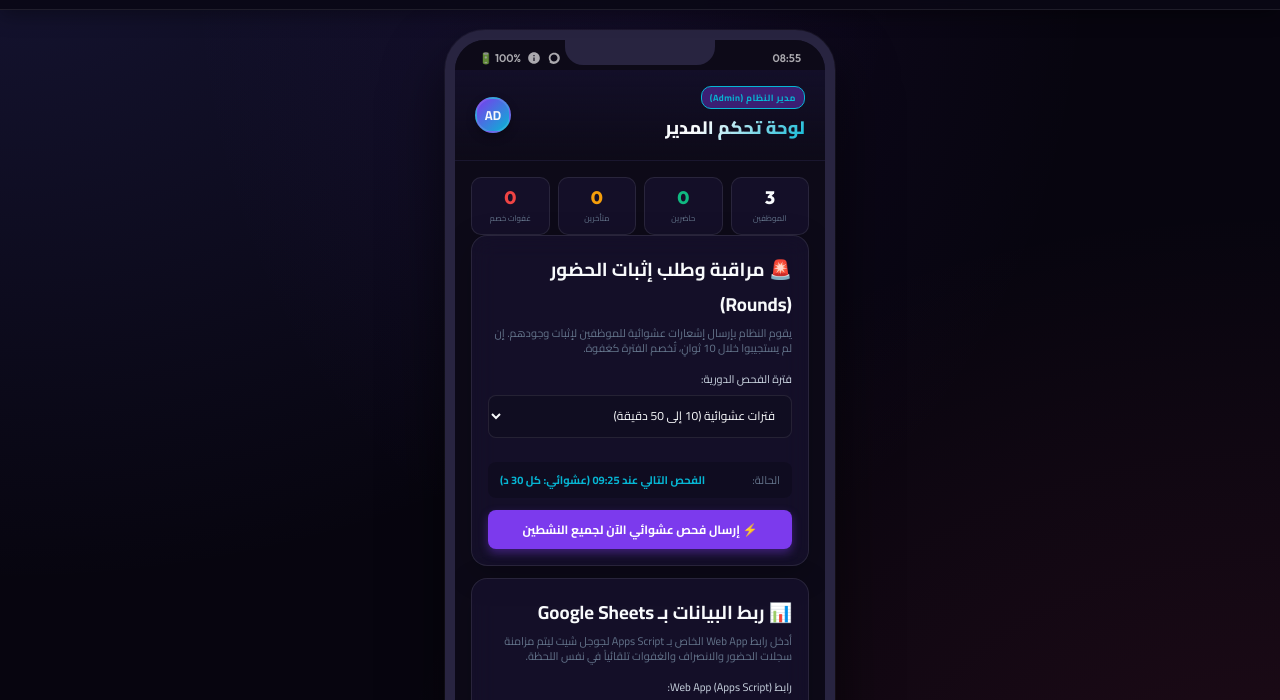
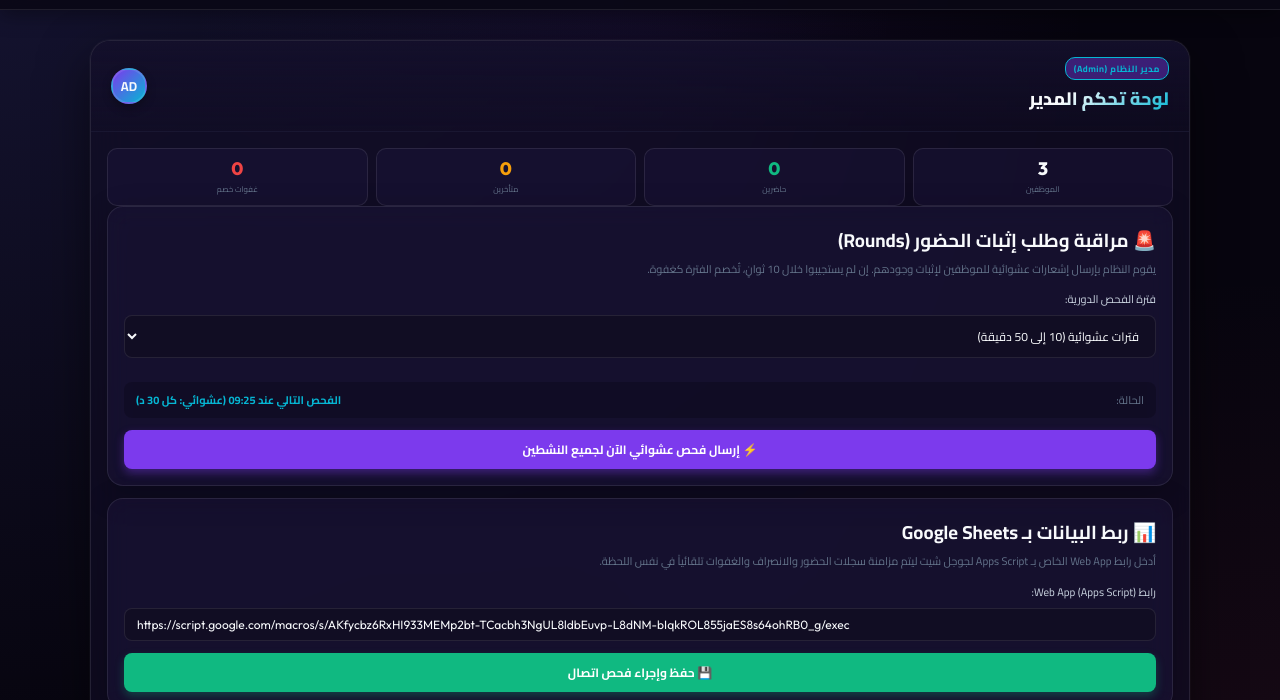
Before and after one commit to Shahdhenagl/attendnce_system, a website built with Vite: page index.html in a window 1280 px wide. Shown: the part 57-757 px from the top of the page. Built offline with nearby package versions, Linux system fonts and the light colour scheme.

Commit message:
feat: adjust layout to desktop web view and integrate native browser Notifications

```diff
--- a/index.html
+++ b/index.html
@@ -59,23 +59,11 @@
   <!-- Main View Container -->
   <main class="app-viewport">
 
-    <!-- Phone Mockup Container (Mobile View simulator) -->
-    <div class="phone-frame">
-      <div class="phone-notch"></div>
-      <div class="phone-screen">
+    <!-- Desktop Wide Dashboard Container -->
+    <div class="dashboard-container">
 
-        <!-- Phone OS Top Bar -->
-        <div class="phone-os-bar">
-          <span class="phone-time" id="phone-os-time">13:00</span>
-          <div class="phone-icons">
-            <svg viewBox="0 0 24 24" width="14" height="14" fill="currentColor"><path d="M12 3c-4.97 0-9 4.03-9 9 0 2.12.74 4.07 1.97 5.61L4.35 19.4c3.9 3.89 10.23 3.89 14.12 0l1.72-1.72C21.26 16.07 22 14.12 22 12c0-4.97-4.03-9-9-9zm0 15c-3.31 0-6-2.69-6-6s2.69-6 6-6 6 2.69 6 6-2.69 6-6 6z"/></svg>
-            <svg viewBox="0 0 24 24" width="14" height="14" fill="currentColor"><path d="M12 2C6.48 2 2 6.48 2 12s4.48 10 10 10 10-4.48 10-10S17.52 2 12 2zm1 15h-2v-6h2v6zm0-8h-2V7h2v2z"/></svg>
-            <span class="battery">100% 🔋</span>
-          </div>
-        </div>
-
-        <!-- Phone Dynamic App Header -->
-        <div class="app-header">
+      <!-- App Header -->
+      <div class="app-header">
           <div class="app-info">
             <span class="badge" id="app-role-badge">الموظف</span>
             <h1 id="app-title">بوابة الحضور الذكي</h1>
@@ -286,7 +274,6 @@
 
         </div>
       </div>
-    </div>
 
     <!-- ============================================== -->
     <!-- PRESENCE CHECK POPUP OVERLAY -->
--- a/src/main.js
+++ b/src/main.js
@@ -1,4 +1,35 @@
 // State & Core Logic for Attendance and Presence Verification System
+
+// Request native desktop notification permissions on load
+if (typeof window !== "undefined" && "Notification" in window) {
+  if (Notification.permission !== "granted" && Notification.permission !== "denied") {
+    Notification.requestPermission();
+  }
+}
+
+// Send native laptop notifications
+function sendNativeNotification(title, body) {
+  if (typeof window !== "undefined" && "Notification" in window && Notification.permission === "granted") {
+    const notification = new Notification(title, {
+      body: body,
+      icon: "https://cdn-icons-png.flaticon.com/512/564/564793.png",
+      requireInteraction: true
+    });
+
+    notification.onclick = function() {
+      window.focus();
+      const roleSelect = document.getElementById('role-select');
+      if (roleSelect) {
+        roleSelect.value = "employee";
+        roleSelect.dispatchEvent(new Event('change'));
+      }
+    };
+
+    setTimeout(() => {
+      notification.close();
+    }, 10000);
+  }
+}
 
 // ----------------------------------------------------
 // 1. Audio Synthesizer (Web Audio API)
@@ -240,7 +271,11 @@ function updateClocks() {
   // Update UI Elements
   document.getElementById('sim-date').innerText = dateString;
   document.getElementById('sim-clock').innerText = clockString;
-  document.getElementById('phone-os-time').innerText = shortClockString;
+
+  const phoneTime = document.getElementById('phone-os-time');
+  if (phoneTime) {
+    phoneTime.innerText = shortClockString;
+  }
 
   // Live ticker updates for checked-in employee duration
   updateEmployeeLiveStats();
@@ -481,6 +516,12 @@ function createPresenceCheck(employeeId, source = 'manual') {
   if (store.currentRole === 'admin' || store.currentEmployeeId !== employeeId) {
     showToast(`طلب إثبات تواجد للموظف: ${empName}. أمامه 10 ثوانٍ للرد!`, "warning");
   }
+
+  // Send native desktop notification to the laptop
+  sendNativeNotification(
+    `🚨 إثبات حضور للموظف: ${empName}`,
+    `أمامك 10 ثوانٍ لتأكيد تواجدك بالضغط هنا لتفادي الخصم من الساعات!`
+  );
 
   store.save();
 
--- a/src/style.css
+++ b/src/style.css
@@ -228,68 +228,29 @@ body {
 }
 
 /* ======================================================== */
-/* 2. PHONE FRAME WORKSPACE */
+/* 2. DESKTOP WIDE DASHBOARD CONTAINER WORKSPACE */
 /* ======================================================== */
 .app-viewport {
   flex: 1;
   display: flex;
   justify-content: center;
-  align-items: center;
-  padding: 20px;
+  align-items: flex-start;
+  padding: 30px 20px;
   width: 100%;
 }
 
-.phone-frame {
-  width: 390px;
-  height: 800px;
-  border-radius: 40px;
-  background: #141125;
-  border: 10px solid #282440;
-  box-shadow: 0 30px 60px rgba(0, 0, 0, 0.6), 0 0 0 1px rgba(255,255,255,0.05);
-  position: relative;
-  overflow: hidden;
+.dashboard-container {
+  width: 100%;
+  max-width: 1100px;
+  background: var(--bg-panel);
+  border: 1px solid var(--border-light);
+  border-radius: 20px;
+  box-shadow: 0 20px 50px rgba(0, 0, 0, 0.5), 0 0 0 1px rgba(255,255,255,0.03);
   display: flex;
   flex-direction: column;
-}
-
-.phone-notch {
-  position: absolute;
-  top: 0;
-  left: 50%;
-  transform: translateX(-50%);
-  width: 150px;
-  height: 25px;
-  background: #282440;
-  border-bottom-left-radius: 18px;
-  border-bottom-right-radius: 18px;
-  z-index: 99;
-}
-
-.phone-screen {
-  flex: 1;
-  display: flex;
-  flex-direction: column;
-  background: #0d0a18;
   overflow: hidden;
-  position: relative;
-  padding-top: 30px; /* Space for os bar & notch */
-}
-
-/* Phone OS top status bar */
-.phone-os-bar {
-  height: 20px;
-  display: flex;
-  justify-content: space-between;
-  align-items: center;
-  padding: 0 24px;
-  font-family: var(--font-english);
-  font-size: 11px;
-  font-weight: 600;
-  color: rgba(255, 255, 255, 0.65);
-  position: absolute;
-  top: 8px;
-  width: 100%;
-  z-index: 98;
+  backdrop-filter: blur(20px);
+  margin: 0 auto;
 }
 
 .phone-icons {
@@ -1197,23 +1158,24 @@ body {
   }
 
   .app-viewport {
-    padding: 0;
-    align-items: stretch;
+    padding: 10px;
   }
-
-  .phone-frame {
-    width: 100vw;
-    height: calc(100vh - 70px); /* accounting for simulator header */
-    border-radius: 0;
-    border: none;
-    box-shadow: none;
-  }
-
-  .phone-notch {
-    display: none;
-  }
-
-  .phone-screen {
-    padding-top: 4px; /* Native look */
+  .dashboard-container {
+    border-radius: 12px;
   }
 }
+
+/* Wide screen layouts */
+@media (min-width: 768px) {
+  .stats-grid {
+    grid-template-columns: repeat(4, 1fr) !important;
+  }
+  .admin-stats-summary {
+    grid-template-columns: repeat(4, 1fr) !important;
+  }
+  .employee-list-grid {
+    display: grid;
+    grid-template-columns: repeat(2, 1fr) !important;
+    gap: 16px;
+  }
+}
```
